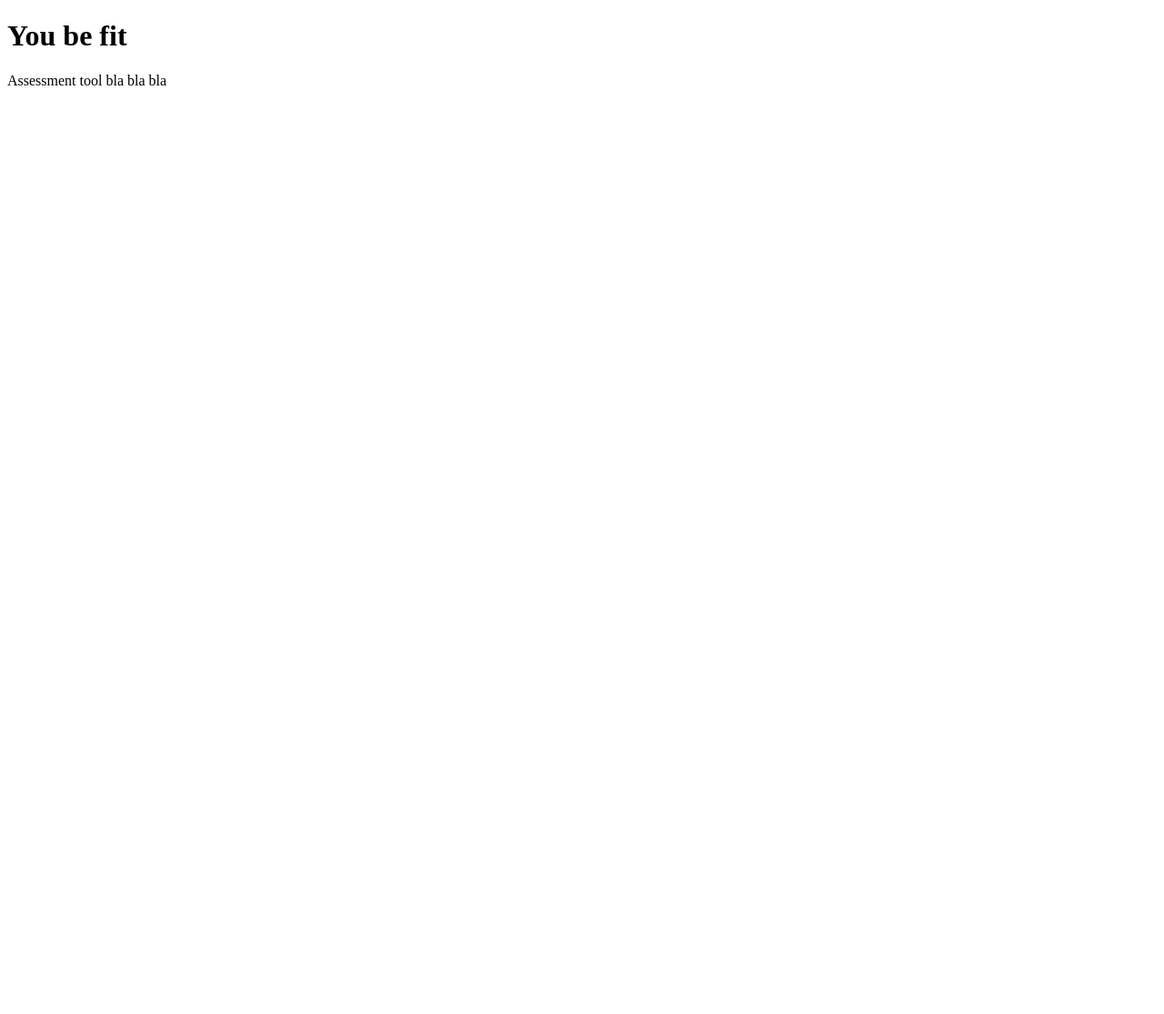
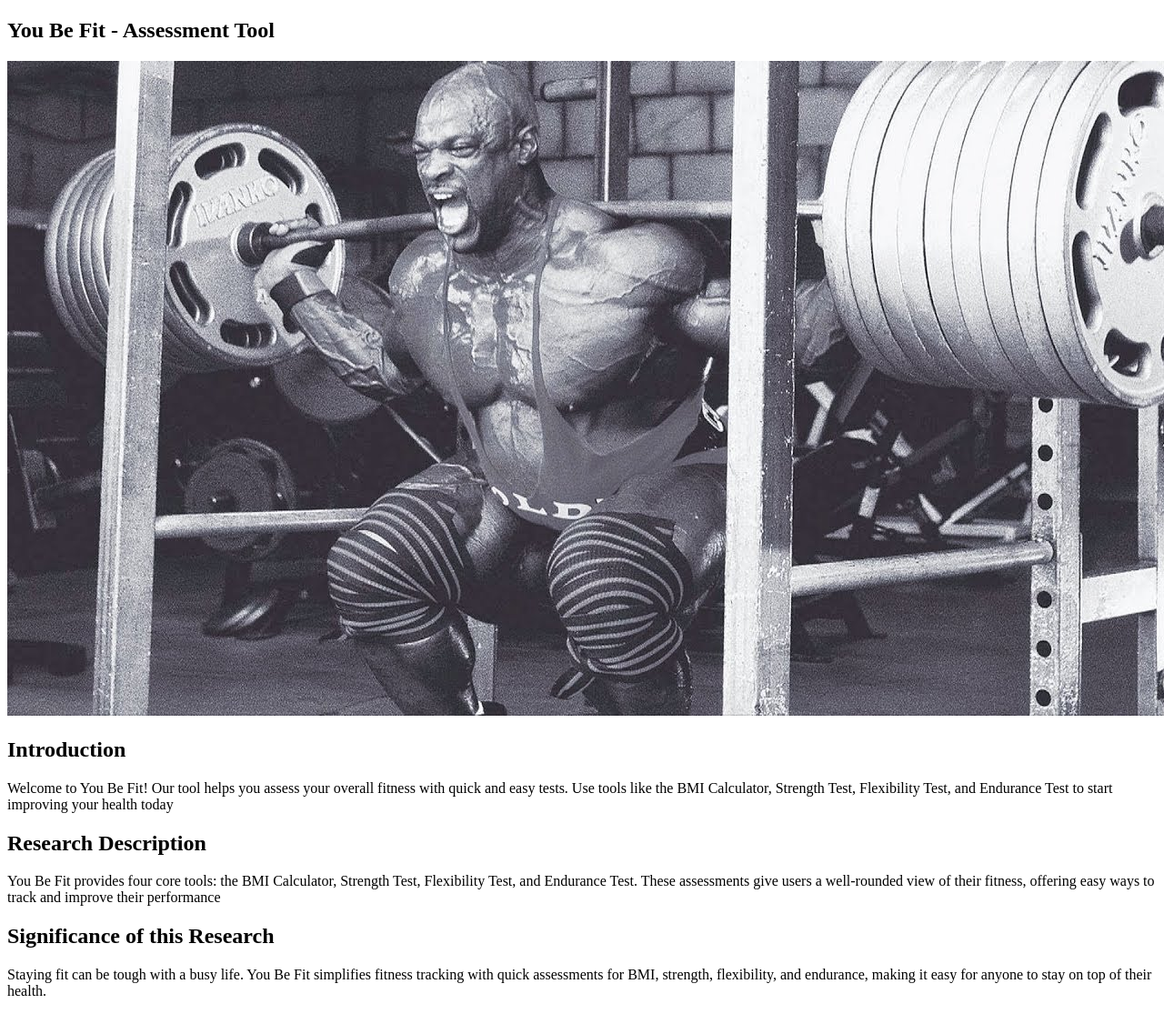
Before and after one commit to Sanjero20/you-be-fit, a React (Vite) app: page / in a window 1280 px wide. Shown: the whole page at 91% size. Before the commit the page ends 800 px from the top, so only its background shows below. Built offline with nearby package versions, Linux system fonts and the light colour scheme; the HTML template or start-up script is replaced by a standard one.

Commit message:
feat: add description about the project

```diff
--- a/src/App.tsx
+++ b/src/App.tsx
@@ -1,11 +1,42 @@
 function App() {
   return (
     <div className="min-h-screen w-full">
-      <main className="container mx-auto h-full w-full">
-        <div className="prose">
-          <h1>You be fit</h1>
-          <p>Assessment tool bla bla bla</p>
-        </div>
+      <main className="container mx-auto h-full w-full px-4 sm:px-0">
+        {/*  */}
+        <section className="prose mx-auto py-8">
+          <h1 className="text-center">You Be Fit - Assessment Tool</h1>
+
+          <img className="rounded-xl" src="weightlift.jpg" alt="weigthlift" />
+
+          <h2>Introduction</h2>
+          <p>
+            Welcome to You Be Fit! Our tool helps you assess your overall
+            fitness with quick and easy tests. Use tools like the BMI
+            Calculator, Strength Test, Flexibility Test, and Endurance Test to
+            start improving your health today
+          </p>
+
+          <h2>Research Description</h2>
+          <p>
+            You Be Fit provides four core tools: the BMI Calculator, Strength
+            Test, Flexibility Test, and Endurance Test. These assessments give
+            users a well-rounded view of their fitness, offering easy ways to
+            track and improve their performance
+          </p>
+
+          <h2>Significance of this Research</h2>
+          <p>
+            Staying fit can be tough with a busy life. You Be Fit simplifies
+            fitness tracking with quick assessments for BMI, strength,
+            flexibility, and endurance, making it easy for anyone to stay on top
+            of their health.
+          </p>
+        </section>
+
+        <section>
+          {/*  */}
+          {/*  */}
+        </section>
       </main>
     </div>
   );
```
Also changed, not shown: public/weightlift.jpg (added).
